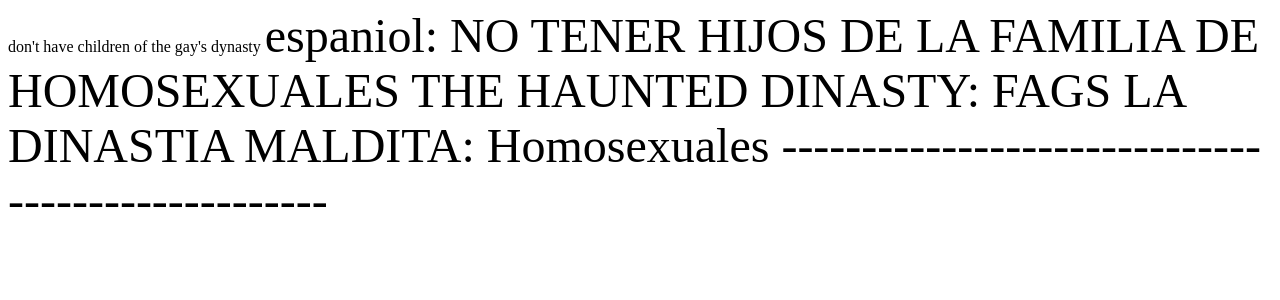
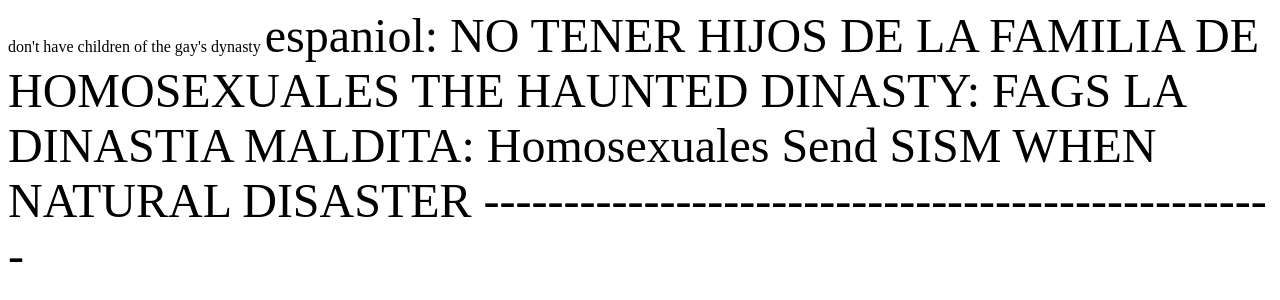
Before and after one commit to sakuramikukawaii/MOTHERFUCKERmelina, a plain HTML site: page index.html in a window 1280 px wide. Drawn offline with Linux system fonts and the light colour scheme.

Commit message:
index.html

```diff
--- a/index.html
+++ b/index.html
@@ -11,6 +11,8 @@ don't have children of the gay's dynasty
 espaniol: NO TENER HIJOS DE LA FAMILIA DE HOMOSEXUALES
  THE HAUNTED DINASTY: FAGS
  LA DINASTIA MALDITA: Homosexuales
+ Send SISM WHEN NATURAL DISASTER
+
 
 --------------------------------------------------
 
```
